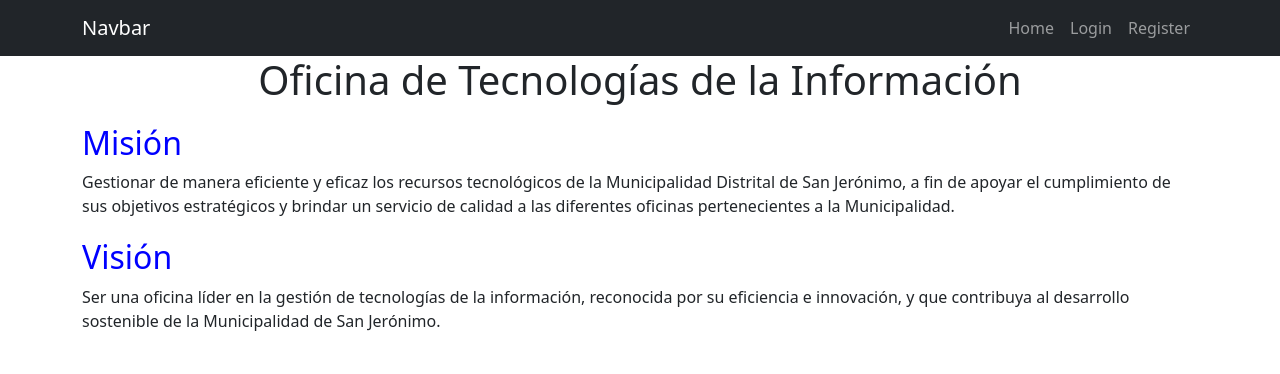
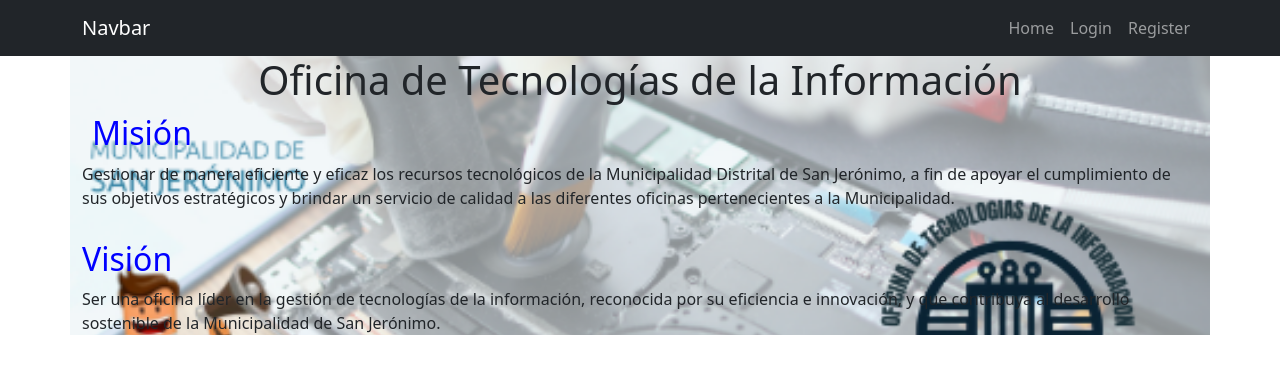
Before and after one commit to NorganSandro24/Proyecto_Asistencia_SAP, a Django app: page / in a window 1280 px wide. Shown: the top 374 px of the page. Run offline with Django 4.2, Linux system fonts and the light colour scheme.

Commit message:
direccion de imagen

```diff
--- a/tasks/templates/home.html
+++ b/tasks/templates/home.html
@@ -1,19 +1,22 @@
 {% extends 'base.html' %}
 
 {% block content %}
-<div class="container">
+<div class="container" style="background-image: url('/tasks/imagenes/home_img.png'); background-size: cover; background-position: center;">
   <h1 style="text-align: center;">Oficina de Tecnologías de la Información</h1>
-  <h2 style="margin-top: 20px; color: blue;">Misión</h2>
+  <h2 style="margin: 10px; color: blue;">Misión</h2>
   <p>
     Gestionar de manera eficiente y eficaz los recursos tecnológicos de la Municipalidad Distrital de San Jerónimo, a fin de apoyar el cumplimiento de sus objetivos estratégicos y brindar un servicio de calidad a las diferentes oficinas pertenecientes a la Municipalidad.
   </p>
-  <h2 style="margin-top: 20px; color: blue;">Visión</h2>
+  <h2 style="margin-top: 30px; color: blue;">Visión</h2>
   <p>
     Ser una oficina líder en la gestión de tecnologías de la información, reconocida por su eficiencia e innovación, y que contribuya al desarrollo sostenible de la Municipalidad de San Jerónimo.
   </p>
 </div>
 {% endblock %}
 
+<div class="container" style="background-image: url('Proyecto_Asistencia_SAP/tasks/imagenes/home_img.png'); background-size: cover; background-position: center;">
+
+
 
 {#{% load static %}#}
 {#{% block extrastyles %} {# Nuevo bloque para cargar CSS adicional #}#}
```
Also changed, not shown: tasks/templates/estilo_home.css (deleted, +0 -24 lines).
